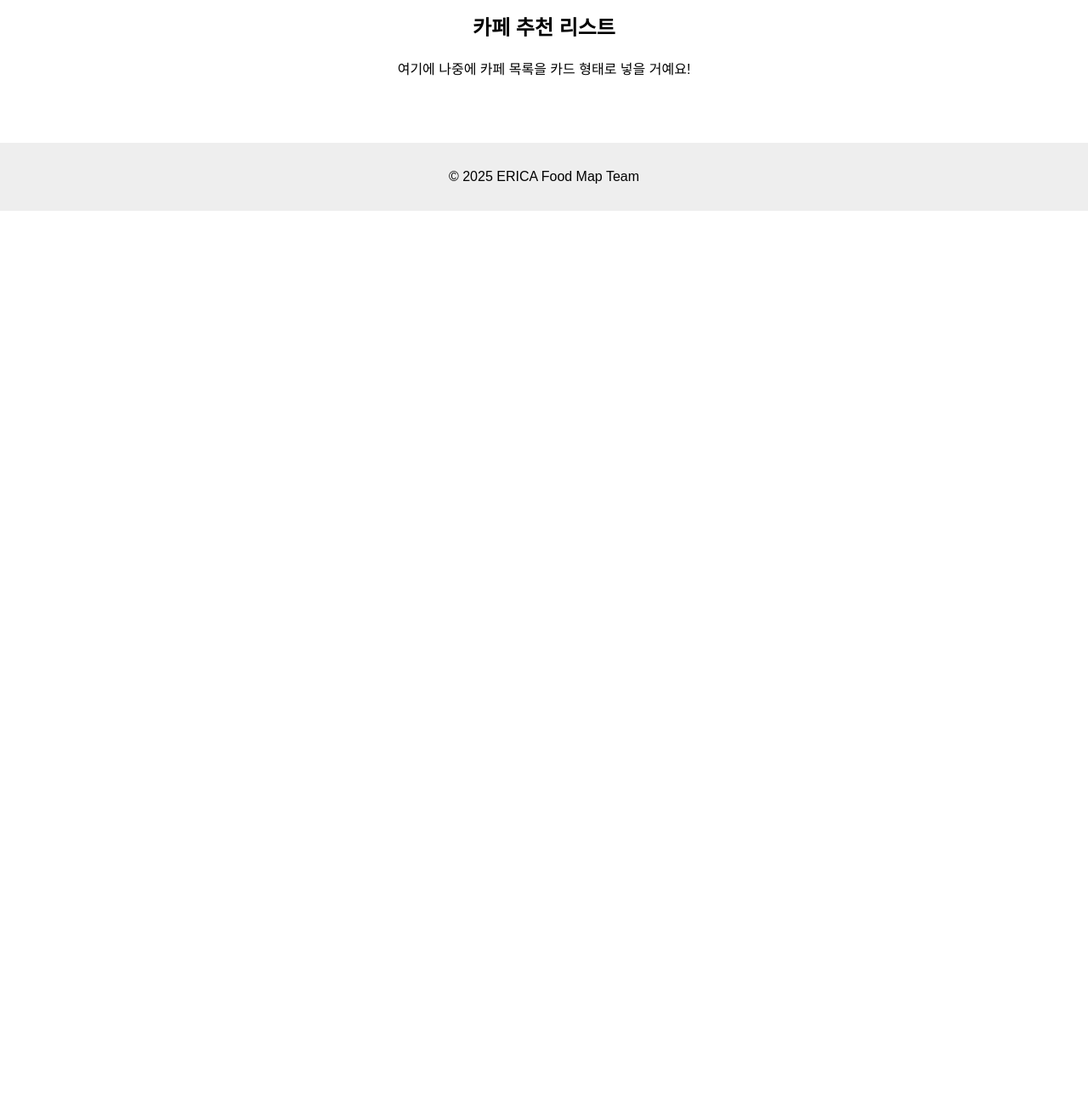
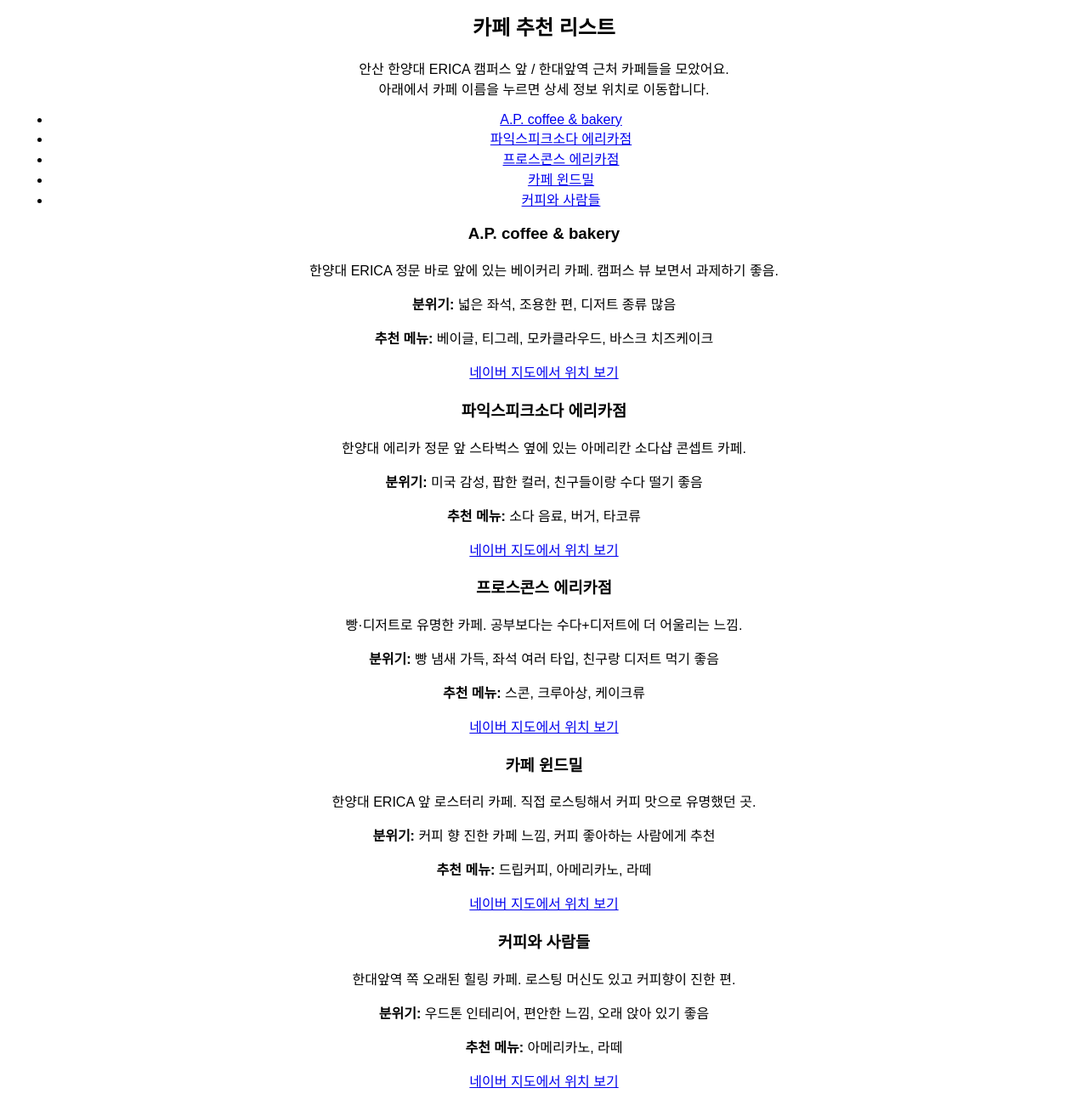
Before and after one commit to pjh91234/Project, a plain HTML site: page pages/cafe.html in a window 1280 px wide. Shown: the part 180-1480 px from the top of the page at 85% size. Before the commit the page ends 800 px from the top, so only its background shows below. Drawn offline with Linux system fonts and the light colour scheme.

Commit message:
Update cafe.html

```diff
--- a/pages/cafe.html
+++ b/pages/cafe.html
@@ -19,7 +19,84 @@
 
 <main>
     <h2>카페 추천 리스트</h2>
-    <p>여기에 나중에 카페 목록을 카드 형태로 넣을 거예요!</p>
+    <p>안산 한양대 ERICA 캠퍼스 앞 / 한대앞역 근처 카페들을 모았어요.<br>
+       아래에서 카페 이름을 누르면 상세 정보 위치로 이동합니다.</p>
+
+    <!-- 카페 이름 링크 모음 -->
+    <section class="cafe-list">
+        <ul>
+            <li><a href="#cafe-ap">A.P. coffee & bakery</a></li>
+            <li><a href="#cafe-pikes">파익스피크소다 에리카점</a></li>
+            <li><a href="#cafe-proscons">프로스콘스 에리카점</a></li>
+            <li><a href="#cafe-windmill">카페 윈드밀</a></li>
+            <li><a href="#cafe-coffeewith">커피와 사람들</a></li>
+        </ul>
+    </section>
+
+    <!-- A.P. coffee & bakery -->
+    <section class="cafe-detail" id="cafe-ap">
+        <h3>A.P. coffee & bakery</h3>
+        <p>한양대 ERICA 정문 바로 앞에 있는 베이커리 카페. 캠퍼스 뷰 보면서 과제하기 좋음.</p>
+        <p><strong>분위기:</strong> 넓은 좌석, 조용한 편, 디저트 종류 많음</p>
+        <p><strong>추천 메뉴:</strong> 베이글, 티그레, 모카클라우드, 바스크 치즈케이크</p>
+        <p>
+            <a href="https://map.naver.com/p/search/A.P.%20coffee%20%26%20bakery%20%ED%95%9C%EC%96%91%EB%8C%80%20ERICA" target="_blank" rel="noopener noreferrer">
+                네이버 지도에서 위치 보기
+            </a>
+        </p>
+    </section>
+
+    <!-- 파익스피크소다 에리카점 -->
+    <section class="cafe-detail" id="cafe-pikes">
+        <h3>파익스피크소다 에리카점</h3>
+        <p>한양대 에리카 정문 앞 스타벅스 옆에 있는 아메리칸 소다샵 콘셉트 카페.</p>
+        <p><strong>분위기:</strong> 미국 감성, 팝한 컬러, 친구들이랑 수다 떨기 좋음</p>
+        <p><strong>추천 메뉴:</strong> 소다 음료, 버거, 타코류</p>
+        <p>
+            <a href="https://map.naver.com/p/search/%ED%8C%8C%EC%9D%B5%EC%8A%A4%ED%94%BC%ED%81%AC%EC%86%8C%EB%8B%A4%20%EC%97%90%EB%A6%AC%EC%B9%B4%EC%A0%90" target="_blank" rel="noopener noreferrer">
+                네이버 지도에서 위치 보기
+            </a>
+        </p>
+    </section>
+
+    <!-- 프로스콘스 에리카점 -->
+    <section class="cafe-detail" id="cafe-proscons">
+        <h3>프로스콘스 에리카점</h3>
+        <p>빵·디저트로 유명한 카페. 공부보다는 수다+디저트에 더 어울리는 느낌.</p>
+        <p><strong>분위기:</strong> 빵 냄새 가득, 좌석 여러 타입, 친구랑 디저트 먹기 좋음</p>
+        <p><strong>추천 메뉴:</strong> 스콘, 크루아상, 케이크류</p>
+        <p>
+            <a href="https://map.naver.com/p/search/%ED%94%84%EB%A1%9C%EC%8A%A4%EC%BD%98%EC%8A%A4%20%EC%97%90%EB%A6%AC%EC%B9%B4%EC%A0%90" target="_blank" rel="noopener noreferrer">
+                네이버 지도에서 위치 보기
+            </a>
+        </p>
+    </section>
+
+    <!-- 카페 윈드밀 -->
+    <section class="cafe-detail" id="cafe-windmill">
+        <h3>카페 윈드밀</h3>
+        <p>한양대 ERICA 앞 로스터리 카페. 직접 로스팅해서 커피 맛으로 유명했던 곳.</p>
+        <p><strong>분위기:</strong> 커피 향 진한 카페 느낌, 커피 좋아하는 사람에게 추천</p>
+        <p><strong>추천 메뉴:</strong> 드립커피, 아메리카노, 라떼</p>
+        <p>
+            <a href="https://map.naver.com/p/search/%EC%9C%88%EB%93%9C%EB%B0%80%20%EC%B9%B4%ED%8E%98%20%ED%95%9C%EC%96%91%EB%8C%80" target="_blank" rel="noopener noreferrer">
+                네이버 지도에서 위치 보기
+            </a>
+        </p>
+    </section>
+
+    <!-- 커피와 사람들 -->
+    <section class="cafe-detail" id="cafe-coffeewith">
+        <h3>커피와 사람들</h3>
+        <p>한대앞역 쪽 오래된 힐링 카페. 로스팅 머신도 있고 커피향이 진한 편.</p>
+        <p><strong>분위기:</strong> 우드톤 인테리어, 편안한 느낌, 오래 앉아 있기 좋음</p>
+        <p><strong>추천 메뉴:</strong> 아메리카노, 라떼</p>
+        <p>
+            <a href="https://map.naver.com/p/search/%EC%BB%A4%ED%94%BC%EC%99%80%20%EC%82%AC%EB%9E%8C%EB%93%A4%20%ED%95%9C%EB%8C%80%EC%95%9E" target="_blank" rel="noopener noreferrer">
+                네이버 지도에서 위치 보기
+            </a>
+        </p>
+    </section>
 </main>
 
 <footer>
```
